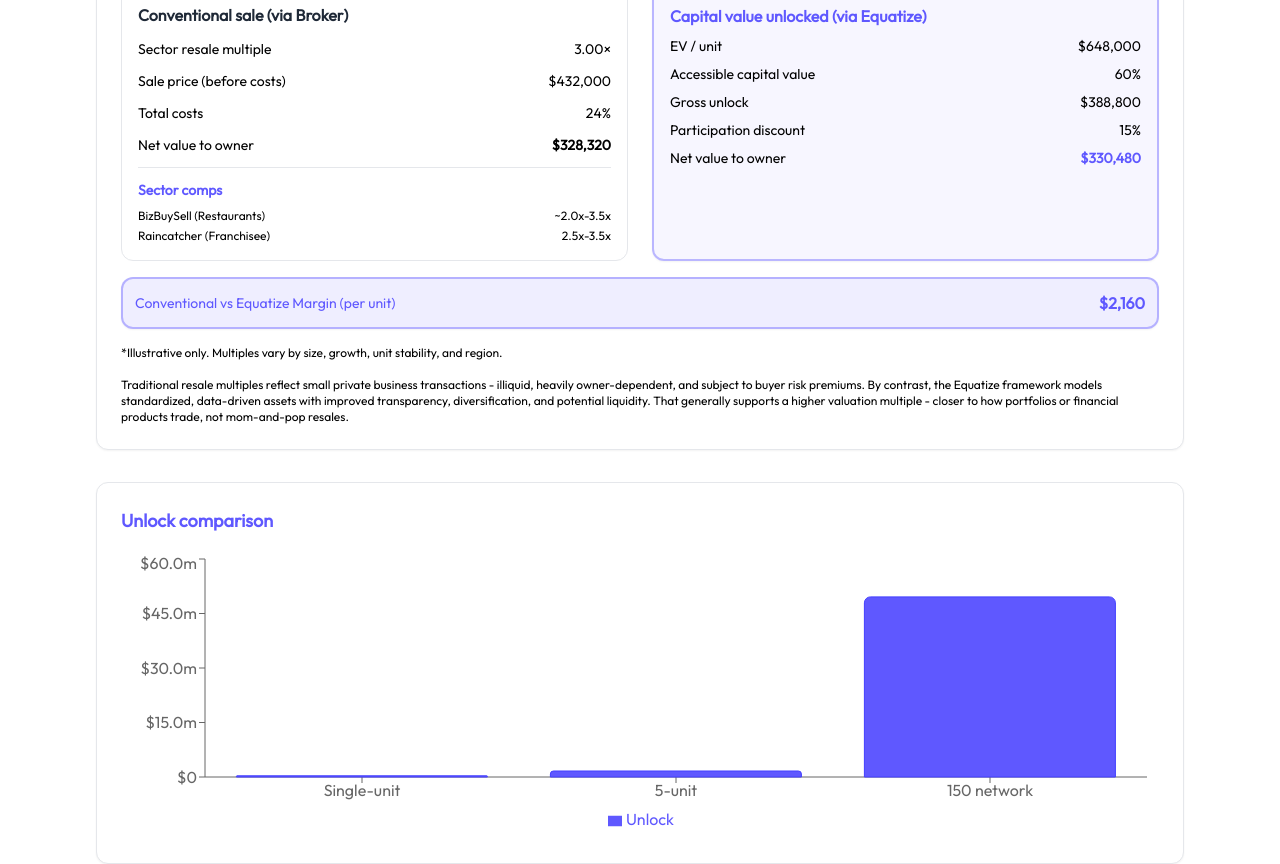
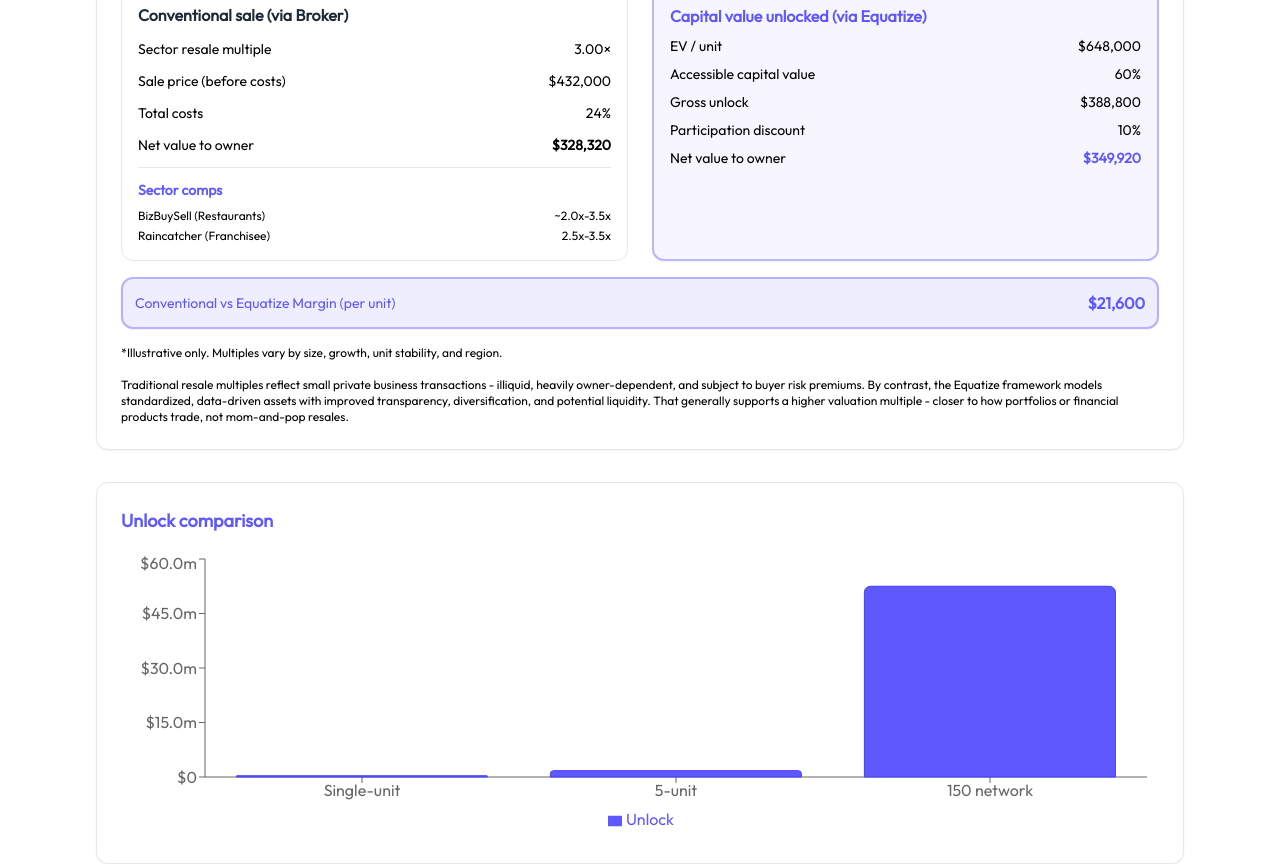
Before and after one commit to 34nd0m/equatize-calculator, a Next.js app: page / in a window 1280 px wide. Shown: the part 1760-2624 px from the top of the page. Built offline with nearby package versions, Linux system fonts and the light colour scheme.

Commit message:
Update page.tsx

```diff
--- a/src/app/page.tsx
+++ b/src/app/page.tsx
@@ -344,7 +344,7 @@ export default function Calculator() {
   const [ebitdaMargin, setEbitdaMargin] = useState(0.18);
   const [multiple, setMultiple] = useState(4.5);
   const [unlockPct, setUnlockPct] = useState(0.6);
-  const [discountPct, setDiscountPct] = useState(0.15);
+  const [discountPct, setDiscountPct] = useState(0.1);
   const [brokerCommissionPct, setBrokerCommissionPct] = useState(0.15);
   const [legalProfessionalPct, setLegalProfessionalPct] = useState(0.02);
   const [accountingTaxPct, setAccountingTaxPct] = useState(0.01);
```
